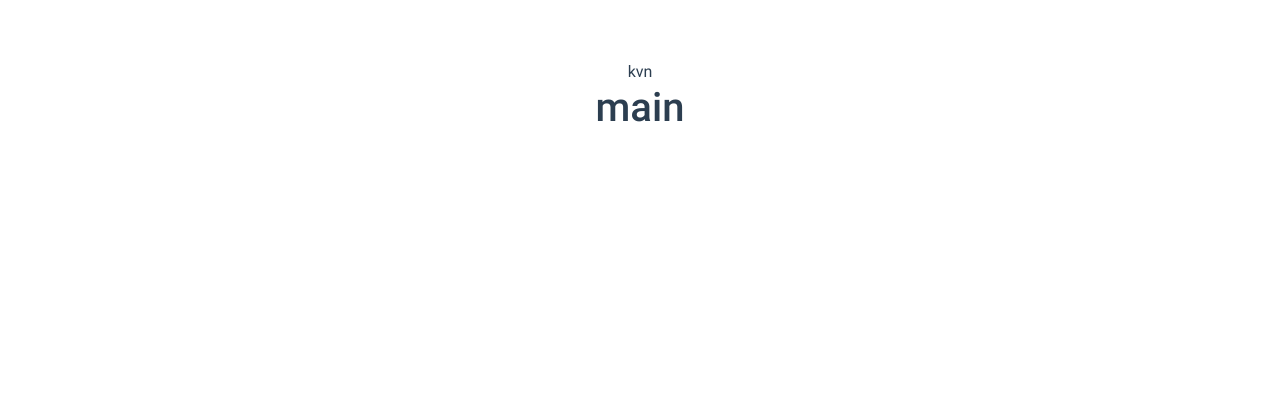
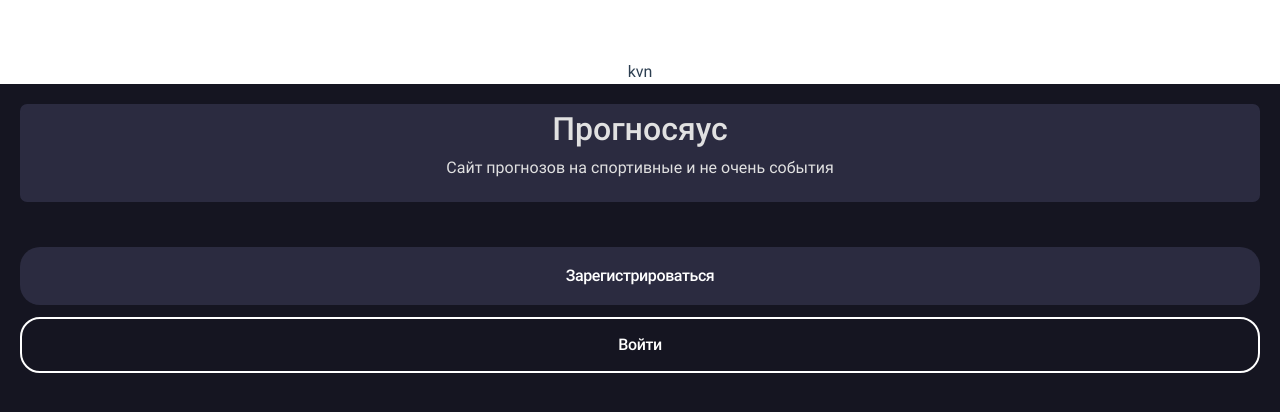
Before and after one commit to Mys9ys/prog.vue, a Vue app: page / in a window 1280 px wide. Shown: the top 412 px of the page. Built offline with nearby package versions, Linux system fonts and the light colour scheme.

Commit message:
авторизация - старт

```diff
--- a/src/components/kvn/GameBtns.vue
+++ b/src/components/kvn/GameBtns.vue
@@ -1,7 +1,8 @@
 <template>
   <div class="btns">
     <div class="kgb_status no_write">не заполнено</div>
-    <a class="kgb_write_btn" href="/p/kvngame/1/"> Заполнить <i class="bi bi-pencil"></i></a></div>
+    <a class="kgb_write_btn" href="/kvn/1/"> Заполнить <i class="bi bi-pencil"></i></a>
+  </div>
 </template>
 
 <script>
@@ -15,35 +16,39 @@ export default {
 @colorText: #fff;
 @colorText2: #228B22;
 @qatar: #8a1538;
-@nowrite: rgb(13,202, 240);
+@nowrite: rgb(13, 202, 240);
 @yeswrite: #146c43;
-@color: rgb(240,240,240);
+@color: rgb(240, 240, 240);
 @colorBlur: #A6B2AA;
 
-@darkbg: rgb(25,25,25);
-.btns{
+@darkbg: rgb(25, 25, 25);
+.btns {
   display: flex;
   flex-direction: row;
   justify-content: space-between;
-  .kgb_status{
+
+  .kgb_status {
     background: @darkbg;
     padding: 4px 6px;
     color: @colorBlur;
     border-radius: 5px;
     box-shadow: inset 0 2px 10px 1px rgba(0, 0, 0, .3), inset 0 0 0 2px rgba(0, 0, 0, .3), 0 1px rgba(255, 255, 255, .08);
     font-size: 11px;
-    &.no_write{
+
+    &.no_write {
       color: @nowrite;
     }
-    &.yes_write{
+
+    &.yes_write {
       color: @yeswrite;
     }
   }
-  .kgb_write_btn{
+
+  .kgb_write_btn {
     background: @colorText2;
     color: @colorText;
     cursor: pointer;
-    box-shadow: 0 2px 3px rgba(0,0,0,.4), 0 -1px 0 rgba(0,0,0,.2);
+    box-shadow: 0 2px 3px rgba(0, 0, 0, .4), 0 -1px 0 rgba(0, 0, 0, .2);
     padding: 2px 5px;
     font-size: 13px;
     margin-top: 1px;
@@ -51,14 +56,17 @@ export default {
     //min-width: 22px;
     text-align: center;
     text-decoration: none;
-    &:hover{
+
+    &:hover {
       background: @colorText;
       color: @colorText2;
     }
   }
-  .kgb_watch{
+
+  .kgb_watch {
     background: @nowrite;
-    &:hover{
+
+    &:hover {
       background: @colorText;
       color: @nowrite;
     }
--- /dev/null
+++ b/src/components/ui/btn/FillBtn.vue
@@ -0,0 +1,43 @@
+<template>
+  <div class="btn">
+    <slot></slot>
+  </div>
+</template>
+
+<script>
+export default {
+  name: "FillBtn",
+}
+</script>
+
+<style lang="less" scoped>
+
+  .btn{
+    display: flex;
+    flex-direction: row;
+    justify-content: center;
+    box-sizing: border-box;
+    width: 100%;
+    padding: 17px 18px;
+    cursor: pointer;
+
+    /* Корп цвет */
+    background: #43BAC0;
+    background: rgba(35,35,50);
+    background: #2B2B40;
+    border-radius: 20px;
+
+    font-weight: 500;
+    font-size: 16px;
+    line-height: 22px;
+    /* or 138% */
+
+    letter-spacing: -0.408px;
+
+    /* Белый */
+
+    color: #FFFFFF;
+
+}
+
+</style>
--- /dev/null
+++ b/src/components/ui/btn/TransparentBtn.vue
@@ -0,0 +1,38 @@
+<template>
+  <div class="btn">
+    <slot></slot>
+  </div>
+</template>
+
+<script>
+export default {
+  name: "TransparentBtn"
+}
+</script>
+
+<style scoped>
+.btn{
+  width: 100%;
+  padding: 15px 0;
+  cursor: pointer;
+
+  /* Белый */
+
+  background: transparent;
+  /* Корп цвет */
+
+  border: 2px solid #fff;
+  border-radius: 20px;
+
+  font-weight: 500;
+  font-size: 16px;
+  line-height: 22px;
+  /* or 138% */
+
+  letter-spacing: -0.408px;
+
+  /* Черный */
+
+  color: #fff;
+}
+</style>
--- a/src/pages/MainPage.vue
+++ b/src/pages/MainPage.vue
@@ -1,13 +1,57 @@
 <template>
-  <h1>main</h1>
+  <div class="wrapper">
+    <div class="title_block">
+      <h2>Прогносяус</h2>
+      <p>Сайт прогнозов на спортивные и не очень события</p>
+    </div>
+    <div class="btn_block">
+      <FillBtn >Зарегистрироваться</FillBtn>
+      <TransparentBtn>Войти</TransparentBtn>
+    </div>
+
+  </div>
 </template>
 
 <script>
+import FillBtn from "@/components/ui/btn/FillBtn";
+import TransparentBtn from "@/components/ui/btn/TransparentBtn";
+
 export default {
-  name: "MainPage"
+  name: "MainPage",
+  components: {
+    FillBtn,
+    TransparentBtn
+  }
+
 }
 </script>
 
-<style scoped>
+<style lang="less" scoped>
+.wrapper {
+  position: relative;
+  background: #FFFFFF;
+  background: #151521;
+  width: 100vw;
+  margin: 0 auto;
+  height: 100vh;
+  text-align: center;
+  padding: 20px;
 
+  .title_block{
+    padding: 6px;
+    color: rgb(225,225,225);
+    border-radius: 7px;
+    margin-bottom: 45px;
+    background:#2B2B40;
+
+    backdrop-filter: blur(20px);
+    -webkit-backdrop-filter: blur(20px);
+  }
+
+  .btn_block{
+    display: flex;
+    flex-direction: column;
+    gap: 12px;
+  }
+}
 </style>
--- /dev/null
+++ b/src/pages/auth/RegisterPage.vue
@@ -0,0 +1,21 @@
+<template>
+
+</template>
+
+<script>
+export default {
+  name: "RegisterPage"
+}
+</script>
+
+<style scoped>
+.wrapper {
+  position: relative;
+  background: #FFFFFF;
+  width: 100vw;
+  margin: 0 auto;
+  height: 100vh;
+  text-align: center;
+  padding: 20px;
+}
+</style>
--- a/src/pages/kvn/KvnEvent.vue
+++ b/src/pages/kvn/KvnEvent.vue
@@ -38,6 +38,7 @@ export default {
   },
   mounted() {
     this.fetchAnswer()
+    console.log('window.location.href', window.location.href.includes('localhost'))
   },
   computed: {
     ...mapState({
--- /dev/null
+++ b/src/store/config.js
@@ -0,0 +1,4 @@
+export const baseConfig = {
+    // BASE_URL: 'http://git.lk-partners/mob_app/ajax/',
+    BASE_URL: window.location.href.includes('localhost') ? 'http://prog.work/mob_app/ajax/' :  '/mob_app/ajax/'
+}
--- a/src/store/kvnModule.js
+++ b/src/store/kvnModule.js
@@ -1,9 +1,12 @@
 /* eslint-disable */
 import axios from "axios";
+import {baseConfig} from "@/store/config";
 
 export const kvnModule = {
     state: () => ({
-        kvnEventData: {}
+        kvnEventData: {},
+
+        baseUrl: baseConfig.BASE_URL
     }),
     getters: {
         getGames(state){
@@ -22,7 +25,7 @@ export const kvnModule = {
     actions: {
         async fetchAnswer({state, commit}) {
             try {
-                const response = await axios.get('http://prog.work/mys_ajax/kvnevents/',{})
+                const response = await axios.get(state.baseUrl+'kvn/',{})
                 commit('setEventData', response.data)
                 console.log(response.data)
             }  catch (e) {
```
Also changed, not shown: src/pages/auth/AuthPage.vue (added, +13 -0 lines).
